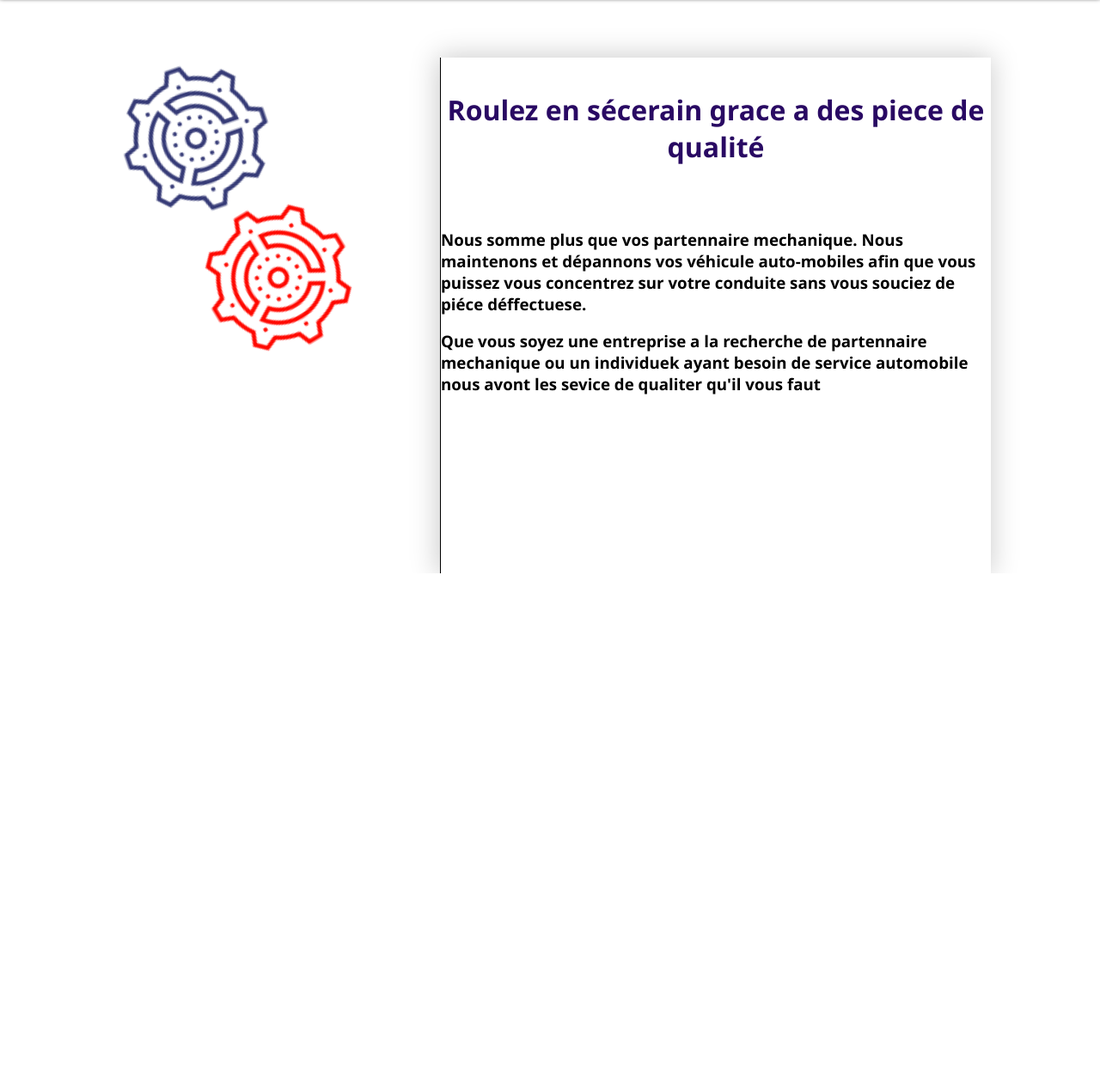
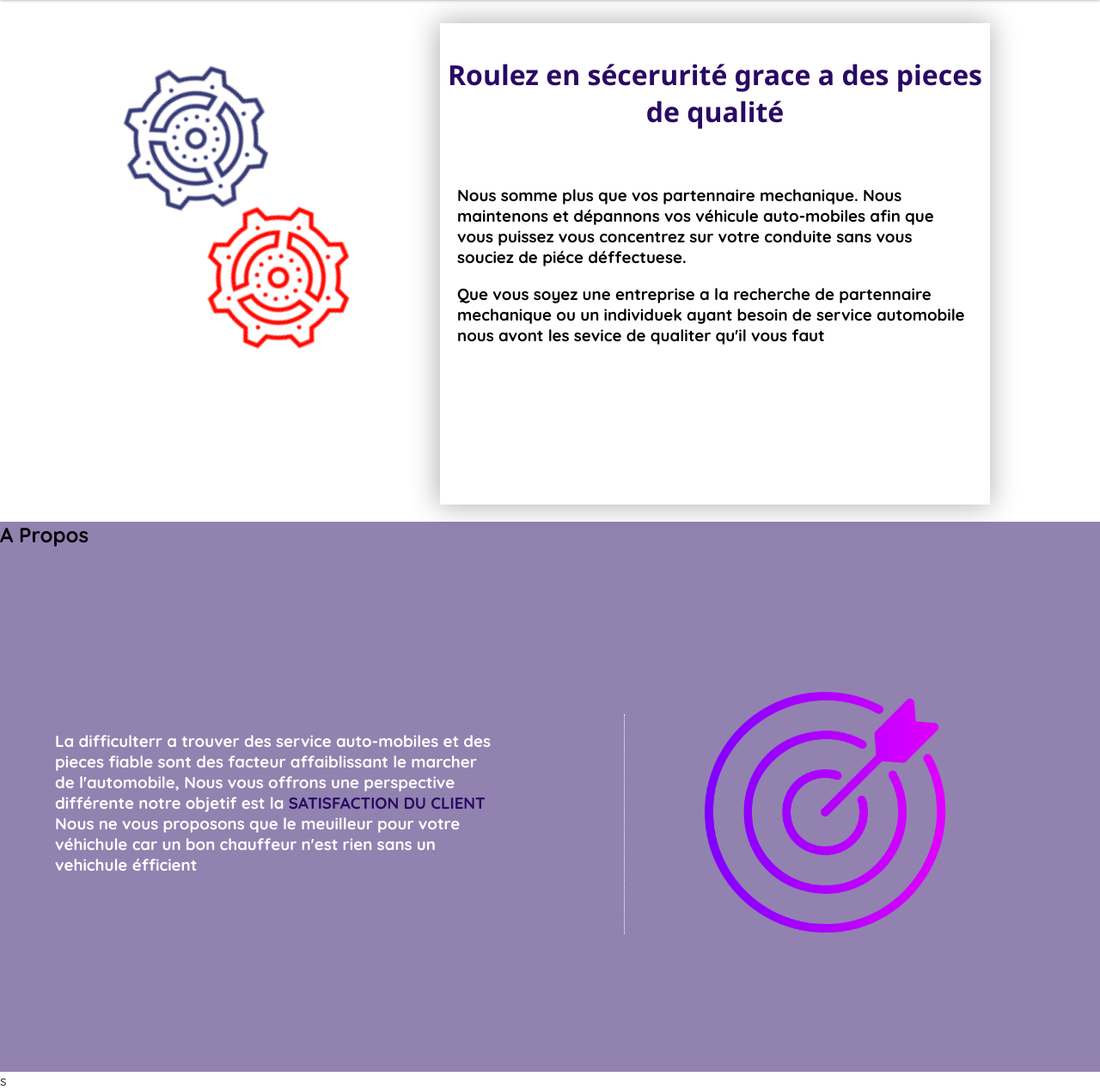
Before and after one commit to ledoux25/Arla-Motors, a plain HTML site: page index.html in a window 1280 px wide. Shown: the part 133-1400 px from the top of the page at 86% size. Before the commit the page ends 800 px from the top, so only its background shows below. Drawn offline with Linux system fonts and the light colour scheme.

Commit message:
ARLASMOTORS

```diff
--- a/index.html
+++ b/index.html
@@ -6,6 +6,9 @@
     <meta name="viewport" content="width=device-width, initial-scale=1.0">
     <title>Document</title>
     <link rel="stylesheet" href="style.css">
+    <link rel="preconnect" href="https://fonts.googleapis.com">
+    <link rel="preconnect" href="https://fonts.gstatic.com" crossorigin>
+    <link href="https://fonts.googleapis.com/css2?family=Quicksand:wght@300;400;500;600;700&display=swap" rel="stylesheet">
 </head>
 <body>
   <section class="section1">
@@ -28,12 +31,29 @@
             <div class="engine2"></div>
         </div>
         <div class="text-sec-1">
-            <h1>Roulez en sécerain grace a des piece de qualité</h1>
+            <h1>Roulez en sécerurité grace a des pieces de qualité</h1>
             <h3 class="INFO">Nous somme plus que vos partennaire mechanique. Nous maintenons et dépannons vos véhicule auto-mobiles afin que vous
             puissez vous concentrez sur votre conduite sans vous souciez de piéce déffectuese. <p> Que vous soyez une entreprise a la recherche de partennaire mechanique ou un individuek ayant besoin de service automobile nous avont les sevice de qualiter
             qu'il vous faut</p></h3>
         </div>
 
     </section>
+    <section class="section2">
+        <h1>A Propos</h1>
+        <div class="text-sec-2">
+            <h3>La difficulterr a trouver des service auto-mobiles et des pieces fiable sont des facteur affaiblissant le marcher
+                de l'automobile, Nous vous offrons une perspective différente notre objetif est la <span>SATISFACTION DU CLIENT</span>
+                Nous ne vous proposons que le meuilleur pour votre véhichule car un bon chauffeur n'est rien sans un vehichule éfficient
+
+            </h3>
+        </div>
+        <div class="ima-sec-2">
+
+        </div>
+
+    </section>
+    <section>
+        s
+    </section>
 </body>
 </html>
--- a/style.css
+++ b/style.css
@@ -2,7 +2,7 @@ body
 {
     height: 100vh;
     margin: 0;
-    font-family: 'Segoe UI', Tahoma, Geneva, Verdana, sans-serif;
+    font-family: 'Quicksand', sans-serif;
 
 }
 .navbar
@@ -81,7 +81,7 @@ a:hover{
     left: 35%;
     top: 35%;
     transform: rotate(40deg);
-    animation: rotate 10s infinite;
+    animation: rotate 15s infinite;
 }
 .engine2{
     height: 200px;
@@ -91,7 +91,7 @@ a:hover{
     background-image: url(image/engineering_127px2.png);
     background-size: cover;
     position: absolute;
-    animation: rotate2 10s infinite;
+    animation: rotate2 15s  infinite ;
 }
 @keyframes rotate2{
     0%{
@@ -113,14 +113,17 @@ a:hover{
 }
 .text-sec-1{
     width: 50%;
-    height: 75%;
+    height: 70%;
     left: 40%;
-    top: 25%;
+    top: 20%;
     position: absolute;
-    border-left: 1px solid black;
-    box-shadow: -1px 0px 30px 2px rgba(0, 0, 0, 0.205);
+
+    box-shadow: -1px 0px 30px 2px rgba(0, 0, 0, 0.301);
     text-justify:none;
 
+}
+.text-sec-1 h3{
+    margin: 20px;
 }
 .text-sec-1 h1{
     text-align: center;
@@ -136,6 +139,36 @@ a:hover{
 
     position: absolute;
     top: 30%;
+}
 
+.section2{
+    height: 80vh;
+    background-color: #28096381;
+    position: relative;
+}
+.ima-sec-2{
+    width: 50%;
+    height: 50%;
+    position: relative;
+    right: -50%;
+    top: 20%;
+    background-image: url(image/7198180.png);
+    background-size: contain;
+    background-position: center;
+    background-repeat: no-repeat;
+}
 
+.text-sec-2{
+    width: 40%;
+    height: 40%;
+    left: 5%;
+    top: 35%;
+    position: absolute;
+    text-justify:none;
+    color: white;
+    padding-right: 150px;
+    border-right: 1px dotted white;
 }
+h3 span{
+    color: #290963;
+}
```
Also changed, not shown: image/7198180.png (added).
